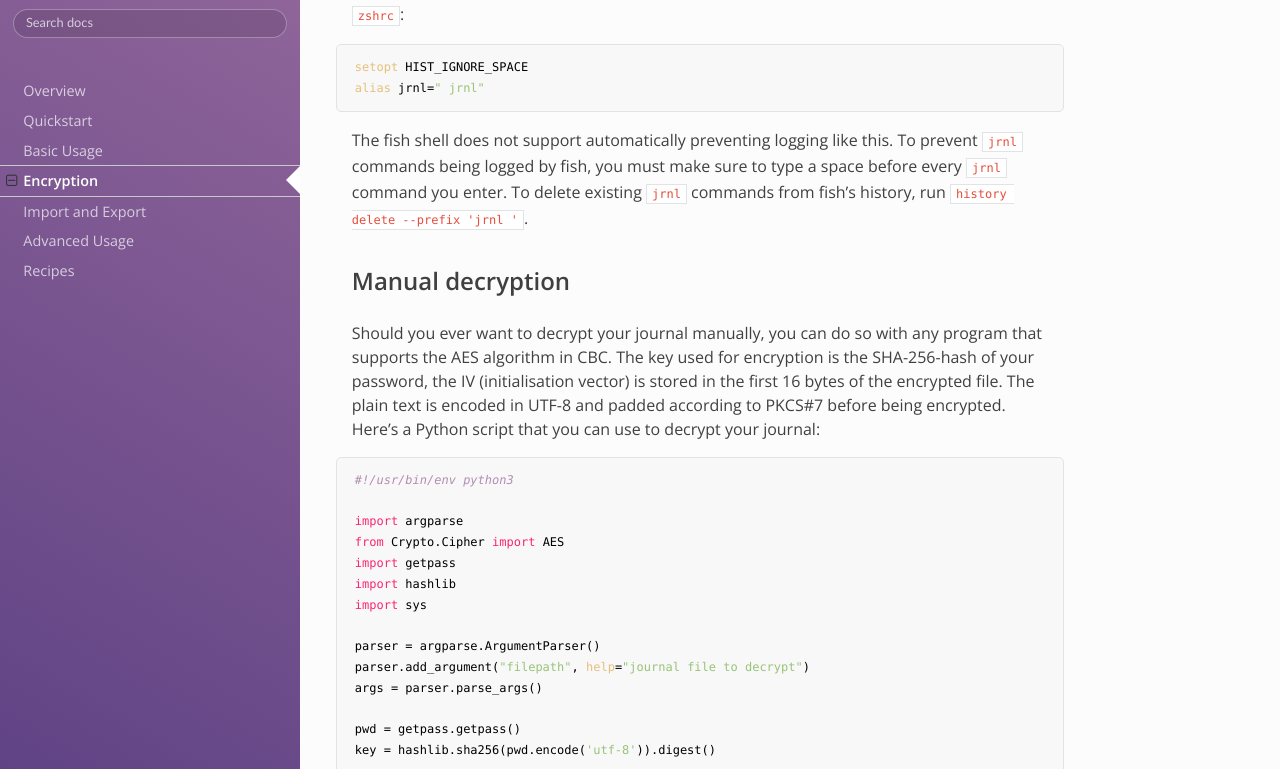
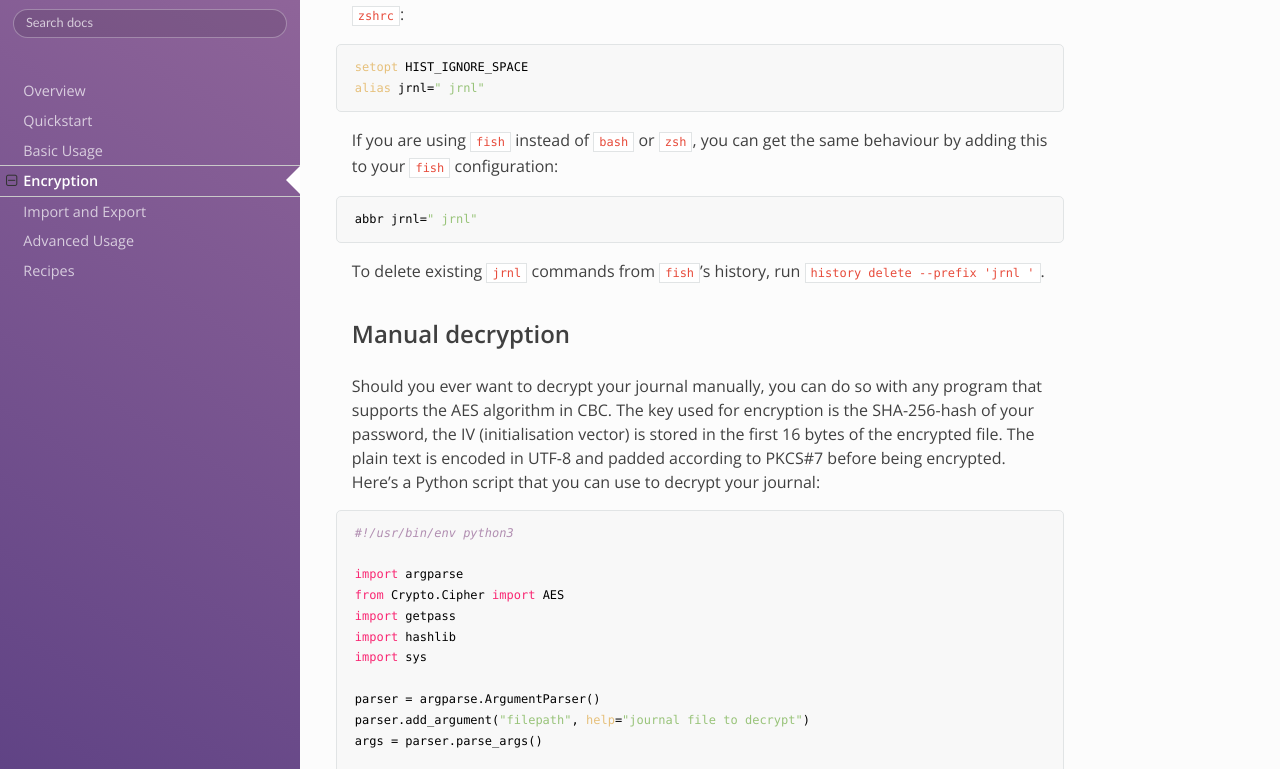
Before and after one commit to jrnl-org/jrnl, an MkDocs documentation site: the page built from docs/encryption.md, in a window 1280 px wide and 900 px high, scrolled down 1025 px, cut to the strip 131-900 px from the top of the window. Built offline with MkDocs 1.6.1, drawn with Linux system fonts in a browser that asks for light colours; nearby versions of some CDN libraries.

Commit message:
Explain how fish can be configured to exclude jrnl commands from history by default

````diff
--- a/docs/encryption.md
+++ b/docs/encryption.md
@@ -56,10 +56,14 @@ setopt HIST_IGNORE_SPACE
 alias jrnl=" jrnl"
 ```
 
-The fish shell does not support automatically preventing logging like
-this. To prevent `jrnl` commands being logged by fish, you must make
-sure to type a space before every `jrnl` command you enter. To delete
-existing `jrnl` commands from fish’s history, run
+If you are using `fish` instead of `bash` or `zsh`, you can get the same behaviour by
+adding this to your `fish` configuration:
+
+``` sh
+abbr jrnl=" jrnl"
+```
+
+To delete existing `jrnl` commands from `fish`’s history, run
 `history delete --prefix 'jrnl '`.
 
 ## Manual decryption
````
